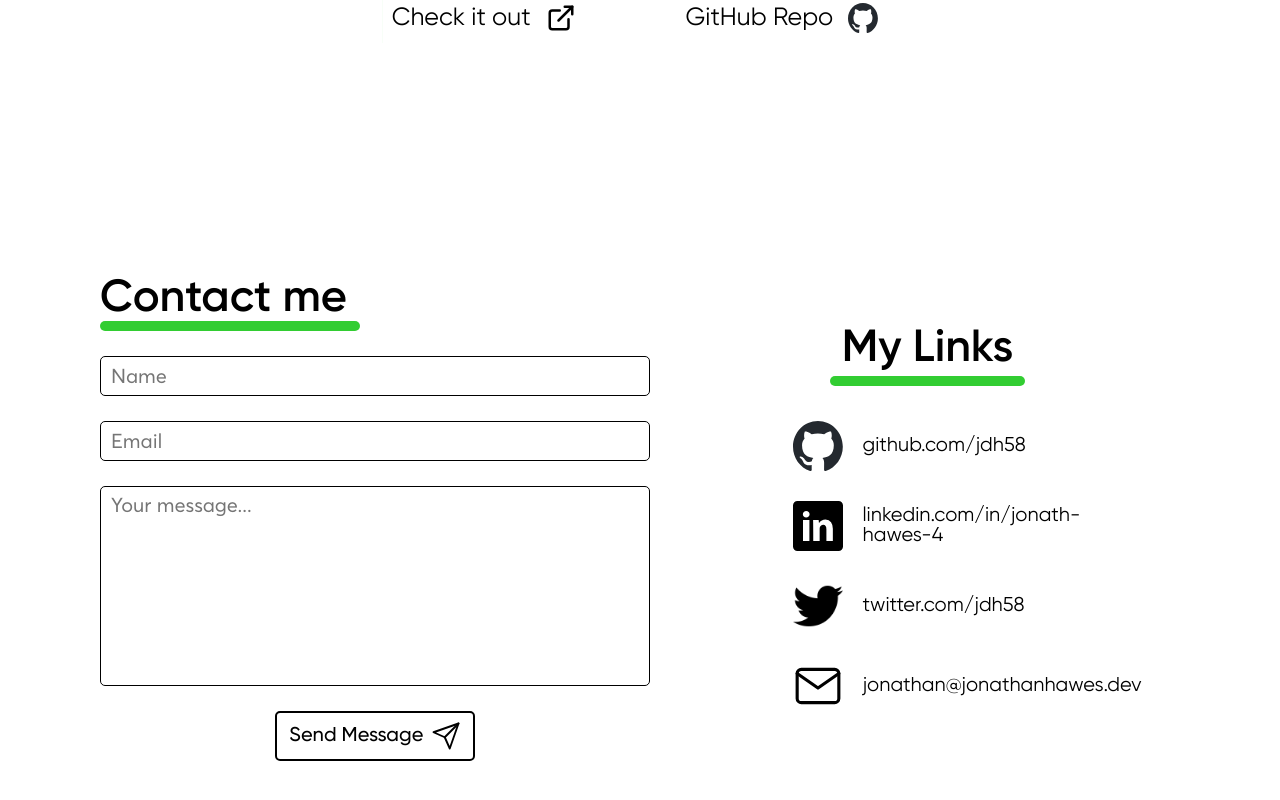
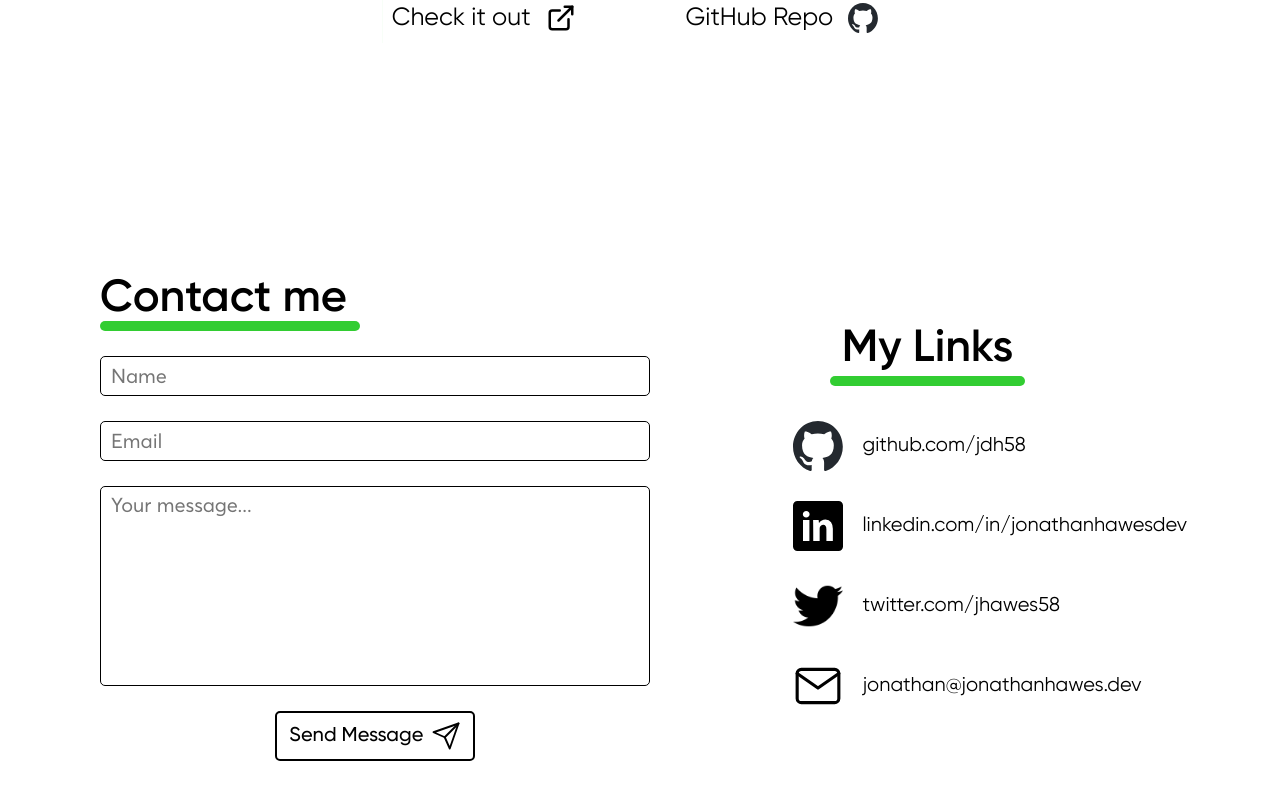
Before and after one commit to jdh58/portfolio, a React (Vite) app: page / in a window 1280 px wide. Shown: the part 3448-4248 px from the top of the page. Built offline with nearby package versions, Linux system fonts and the light colour scheme; no server answers.

Commit message:
Update LinkedIn link to reflect my page

```diff
--- a/src/components/ContactPage.jsx
+++ b/src/components/ContactPage.jsx
@@ -67,17 +67,21 @@ export default function ContactPage({ displayToast }) {
           <img src={GitHub} alt="" className="linkIcon" />
           <p className="linkName">github.com/jdh58</p>
         </a>
-        <a href="" target="_blank" className="linkContainer">
+        <a
+          href="https://linkedin.com/in/jonathanhawesdev"
+          target="_blank"
+          className="linkContainer"
+        >
           <img src={LinkedIn} alt="" className="linkIcon" />
-          <p className="linkName">linkedin.com/in/jonath-hawes-4</p>
+          <p className="linkName">linkedin.com/in/jonathanhawesdev</p>
         </a>
         <a
-          href="https://twitter.com/jdh58"
+          href="https://twitter.com/jhawes58"
           target="_blank"
           className="linkContainer"
         >
           <img src={Twitter} alt="" className="linkIcon" />
-          <p className="linkName">twitter.com/jdh58</p>
+          <p className="linkName">twitter.com/jhawes58</p>
         </a>
         <a href="mailto: jonathan@jonathanhawes.dev" className="linkContainer">
           <img src={Mail} alt="" className="linkIcon" />
```
